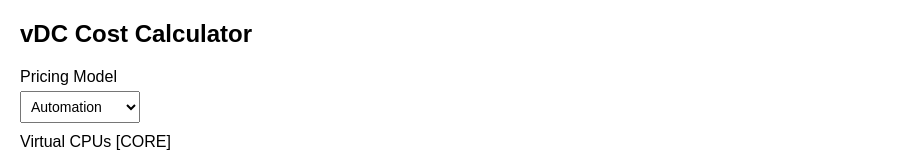
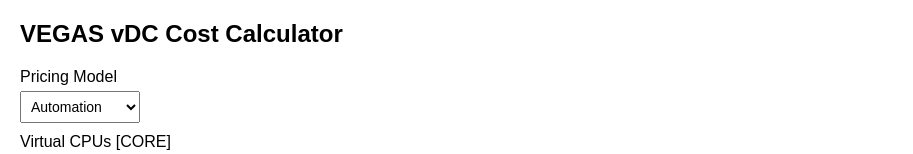
Before and after one commit to mkeVV/vegas_cost_calculator, a plain HTML site: page index.html in a window 1280 px wide. Shown: the top 154 px of the page, without its empty margins (0-913 px from the left). Drawn offline with Linux system fonts and the light colour scheme.

Commit message:
Update heading to 'VEGAS vDC Cost Calculator'

```diff
--- a/index.html
+++ b/index.html
@@ -72,7 +72,7 @@
 </head>
 <body>
 
-<h2>vDC Cost Calculator</h2>
+<h2>VEGAS vDC Cost Calculator</h2>
 
 <label for="customerType">Pricing Model</label>
 <select id="customerType">
```
